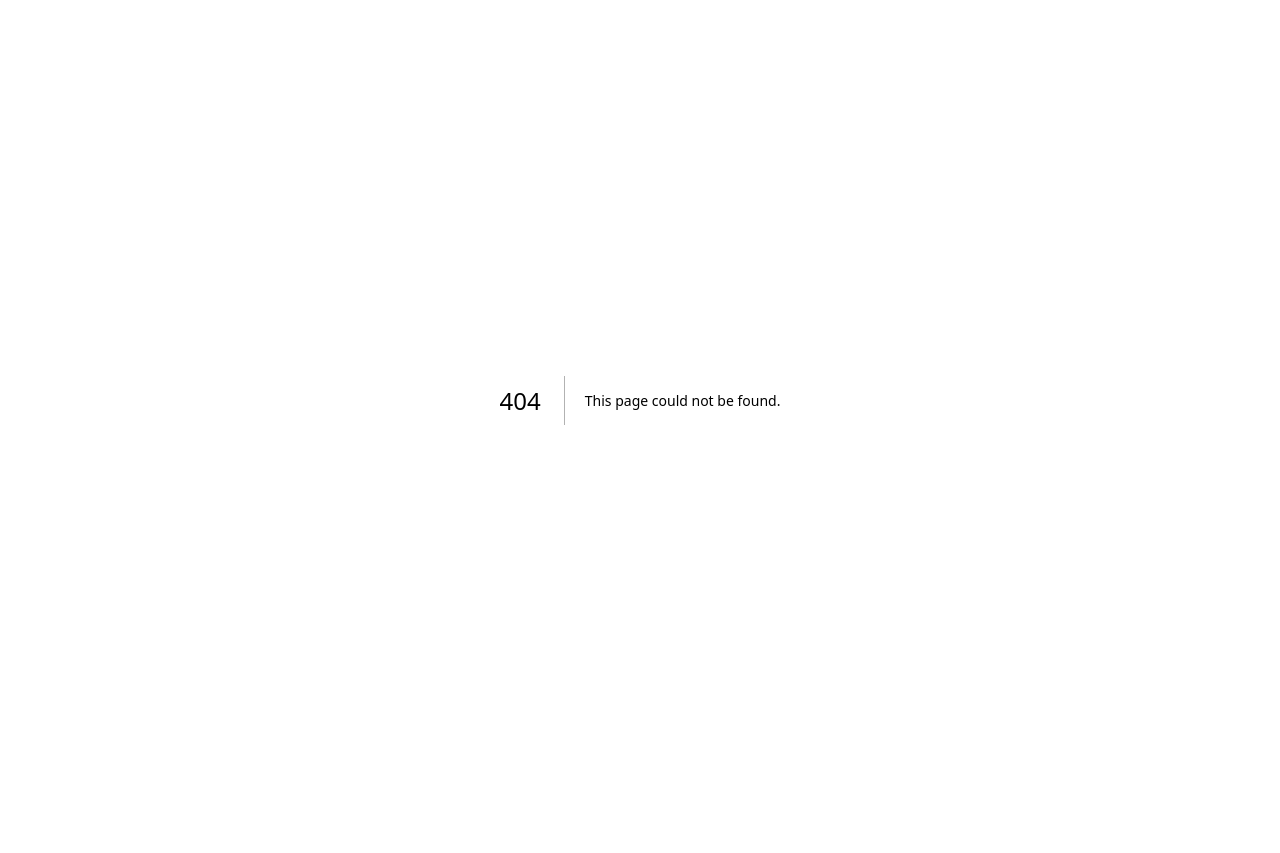
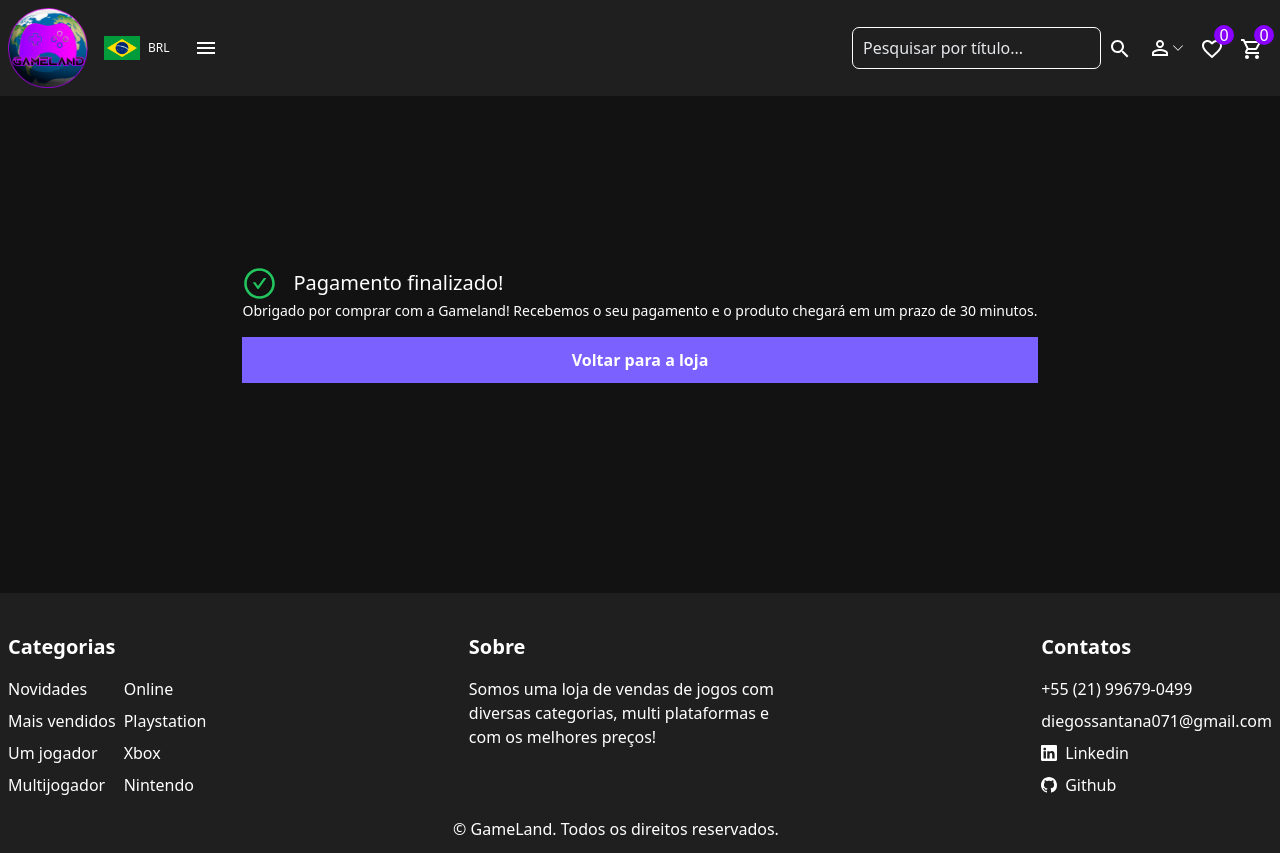
Before and after one commit to Diego-Sant/GameLand-NextJS, a Next.js app: page /sucesso in a window 1280 px wide. Before the commit this address had no page. Before the commit the page ends 800 px from the top, so only its background shows below. Built offline with nearby package versions, Linux system fonts and the light colour scheme.

Commit message:
sucess page

```diff
--- /dev/null
+++ b/app/sucesso/page.js
@@ -0,0 +1,30 @@
+"use client"
+
+import { AiOutlineCheckCircle } from "react-icons/ai"
+import MainLayout from "../layouts/MainLayout"
+import Link from "next/link"
+
+export default function Success() {
+    return (
+        <div className="bg-[#121212] text-white">
+            <MainLayout>
+                <div className="min-h-[57.1vh] mb-10 flex justify-center items-center">
+                    <div className="w-full p-6 min-h-[150px] flex items-center justify-center">
+                        <div>
+                            <div className="flex items-center text-xl">
+                                <AiOutlineCheckCircle className="text-green-500" size={35} />
+                                <span className="pl-4">Pagamento finalizado!</span>
+                            </div>
+                            <p className="text-sm">Obrigado por comprar com a Gameland! Recebemos o seu pagamento e o produto chegará em um prazo de 30 minutos.</p>
+                            <Link href="/" className="w-full">
+                                <button className="w-full text-center bg-[#7b61ff] font-semibold text-white p-[11px] mt-4 hover:bg-[#7b61ff]/80">
+                                    Voltar para a loja
+                                </button>
+                            </Link>
+                        </div>
+                    </div>
+                </div>
+            </MainLayout>
+        </div>
+    )
+}
```
